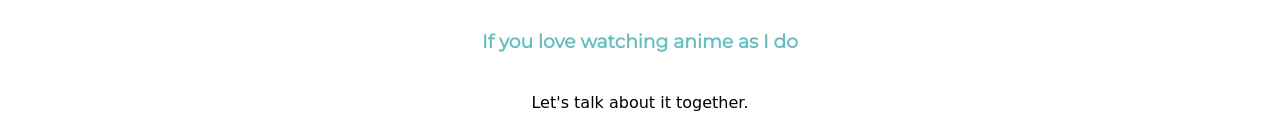
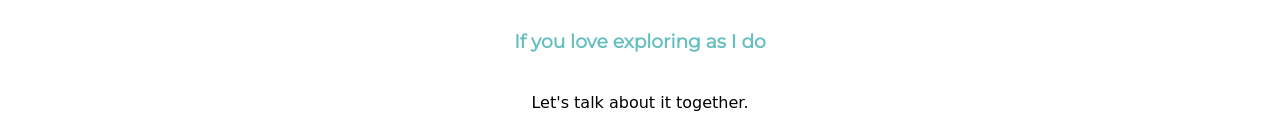
Before and after one commit to AryanSharma394/Website-project, a plain HTML site: page index.html in a window 1280 px wide. Shown: the part 1854-1974 px from the top of the page. Drawn offline with Linux system fonts and the light colour scheme.

Commit message:
Update index.html

```diff
--- a/index.html
+++ b/index.html
@@ -40,7 +40,7 @@
   <hr>
   <div class="contact-me">
     <h2>Get In Touch</h2>
-    <h3>If you love watching anime as I do</h3>
+    <h3>If you love exploring as I do</h3>
     <p class="contact-message"> Let's talk about it together.</p>
     <a class="btn" href="mailto:name@email.com">CONTACT ME</a>
   </div>
```
